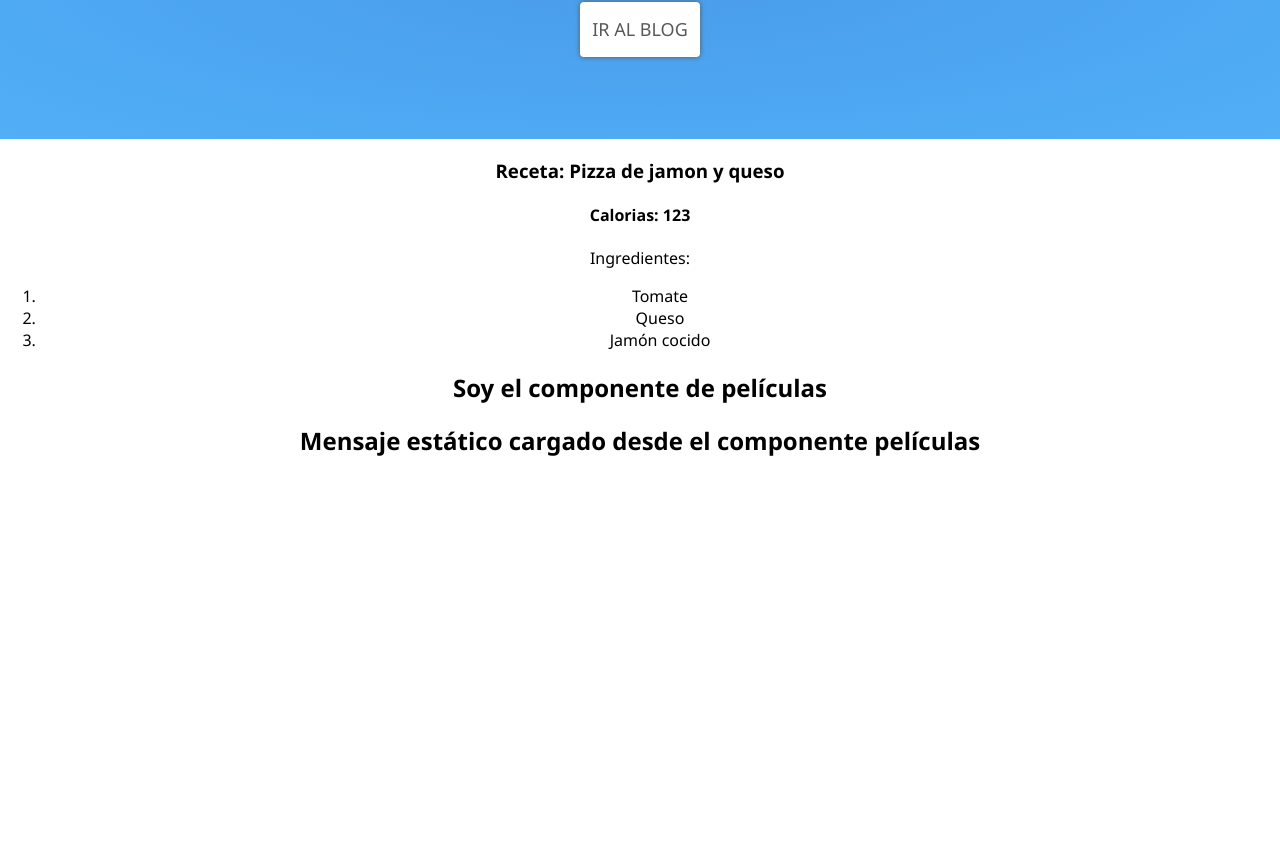
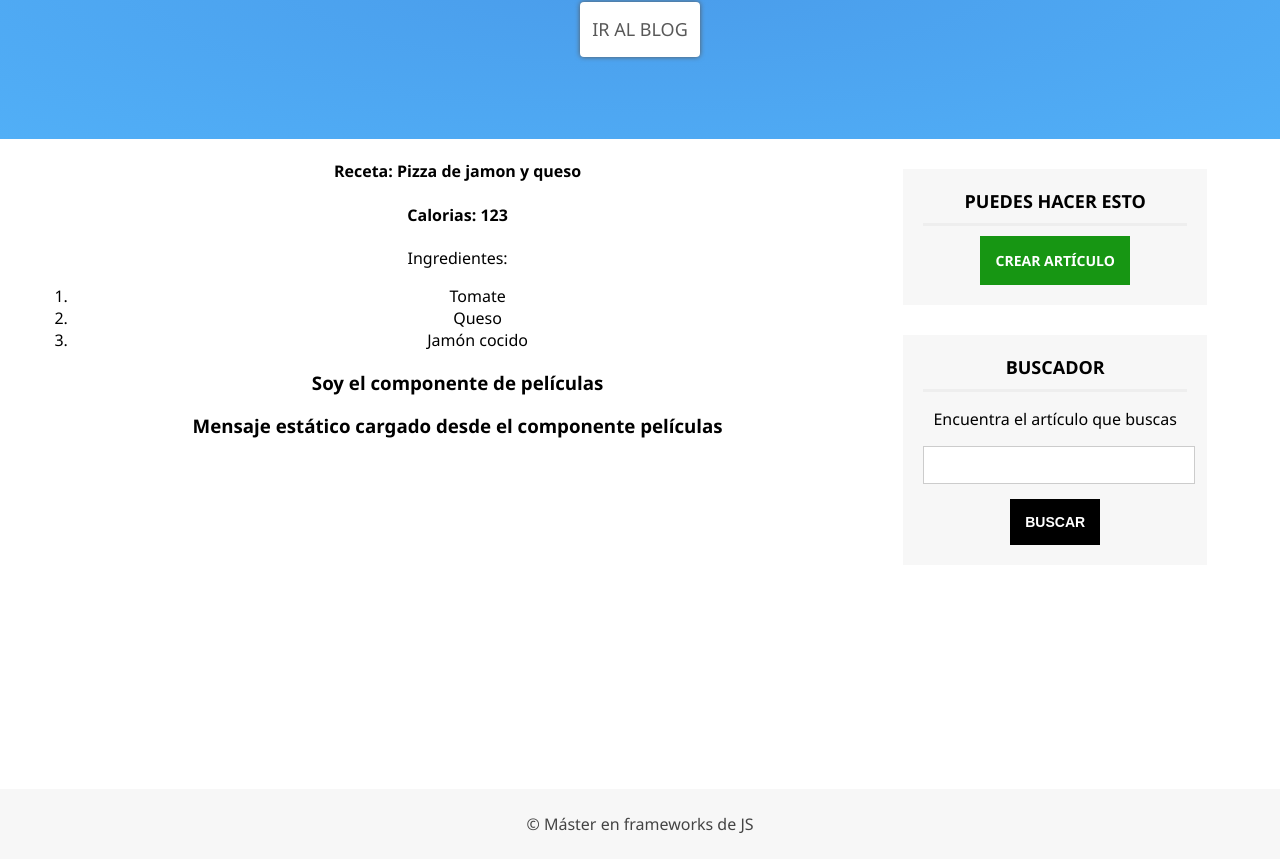
Before and after one commit to ImDavidGR/learn_reactjs, a React (Create React App) app: page / in a window 1280 px wide. Shown: the part 337-1196 px from the top of the page. Before the commit the page ends 814 px from the top, so only its background shows below. Built offline with nearby package versions, Linux system fonts and the light colour scheme.

Commit message:
Empezando a maquetar el proyecto | component sidebar and footer

```diff
--- a/src/App.js
+++ b/src/App.js
@@ -6,6 +6,8 @@ import MiComponente from "./components/MiComponente";
 import Peliculas from "./components/Peliculas";
 import Header from "./components/Header";
 import Slider from "./components/Slider";
+import Sidebar from "./components/Sidebar";
+import Footer from "./components/Footer";
 
 function getPresentacion(name, last_name, profesion) {
     return (
@@ -23,10 +25,20 @@ function App() {
             <Header />
             <Slider />
 
-            <section className="componentes">
-                <MiComponente />
-                <Peliculas />
-            </section>
+            <div className="center">
+                <section id="content">
+                    <section className="componentes">
+                        <MiComponente />
+                        <Peliculas />
+                    </section>
+                </section>
+
+                <Sidebar />
+
+                <div className="clearfix"></div>
+            </div>
+
+            <Footer />
         </div>
     );
 }
--- /dev/null
+++ b/src/components/Footer.js
@@ -0,0 +1,15 @@
+import React, { Component } from "react";
+
+class Footer extends Component {
+    render() {
+        return (
+            <footer id="footer">
+                <div className="center">
+                    <p>&copy; Máster en frameworks de JS</p>
+                </div>
+            </footer>
+        );
+    }
+}
+
+export default Footer;
--- /dev/null
+++ b/src/components/Sidebar.js
@@ -0,0 +1,32 @@
+import React, { Component } from "react";
+
+class Sidebar extends Component {
+    render() {
+        return (
+            <aside id="sidebar">
+                <div id="nav-blog" className="sidebar-item">
+                    <h3>Puedes hacer esto</h3>
+                    <a href="#" className="btn btn-success">
+                        Crear artículo
+                    </a>
+                </div>
+
+                <div id="search" className="sidebar-item">
+                    <h3>Buscador</h3>
+                    <p>Encuentra el artículo que buscas</p>
+                    <form>
+                        <input type="text" name="search" />
+                        <input
+                            type="submit"
+                            name="submit"
+                            value="Buscar"
+                            className="btn"
+                        />
+                    </form>
+                </div>
+            </aside>
+        );
+    }
+}
+
+export default Sidebar;
```
